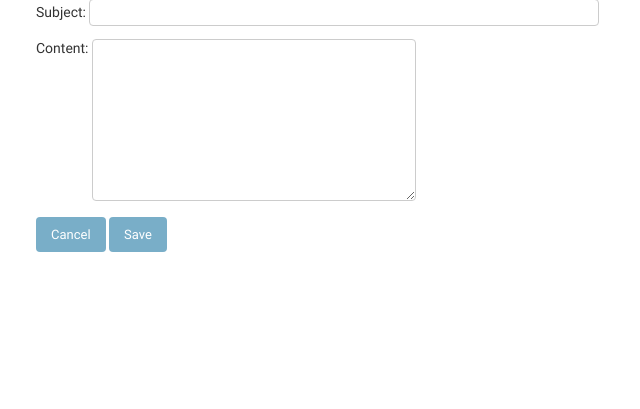
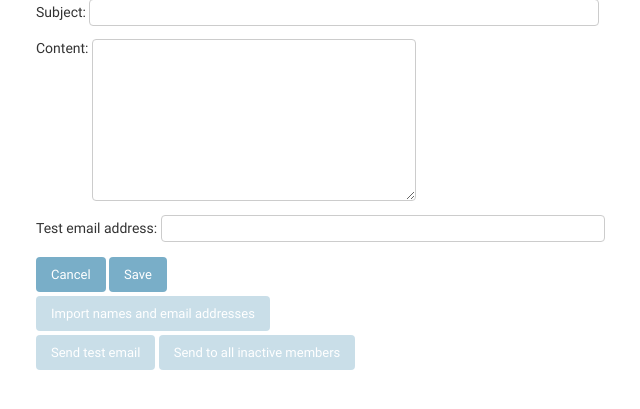
Before and after one commit to PeoplesMomentum/mxv, a Django app: template users/templates/users/member_activation_email.html in a window 1280 px wide. Shown: the part 188-597 px from the top of the page, without its empty margins (4-644 px from the left). Run offline with Django 3.2, Linux system fonts and the light colour scheme; the template is opened without the code that fills it: values that come from a table or form of the project are taken from there, others are empty.

Commit message:
Added test email address, disabled import and send buttons and fixed form error handling.

```diff
--- a/users/forms.py
+++ b/users/forms.py
@@ -4,6 +4,7 @@ from .models import MemberActivationEmail
 # form for editing member activation email
 class MemberActivationEmailForm(forms.ModelForm):
     subject = forms.CharField(widget=forms.TextInput(attrs={'size':65}))
+    test_email_address = forms.CharField(widget=forms.TextInput(attrs={'size':56}))
     class Meta:
         model = MemberActivationEmail
-        fields = ['subject', 'content']
+        fields = ['subject', 'content', 'test_email_address']
--- a/users/models.py
+++ b/users/models.py
@@ -75,6 +75,7 @@ class User(AbstractBaseUser, PermissionsMixin):
 class MemberActivationEmail(SingletonModel):
     subject = models.CharField(max_length = 255)
     content = HTMLField()
+    test_email_address = models.EmailField(default = '')
 
     def __unicode__(self):
         return u"Member Activation Email"
--- a/users/templates/users/member_activation_email.html
+++ b/users/templates/users/member_activation_email.html
@@ -26,6 +26,11 @@
     {{ form.as_p }}
     <input type="submit" name="cancel" value="Cancel" />
     <input type="submit" name="save" value="Save" />
+    <br />
+    <input type="submit" name="import" value="Import names and email addresses" disabled />
+    <br />
+    <input type="submit" name="send_test" value="Send test email" disabled />
+    <input type="submit" name="send" value="Send to all inactive members" disabled />
 </form>
 
 {% endblock %}
```
Also changed, not shown: users/views.py (+11 -10 lines), users/migrations/0007_memberactivationemail_test_email_address.py (added).
